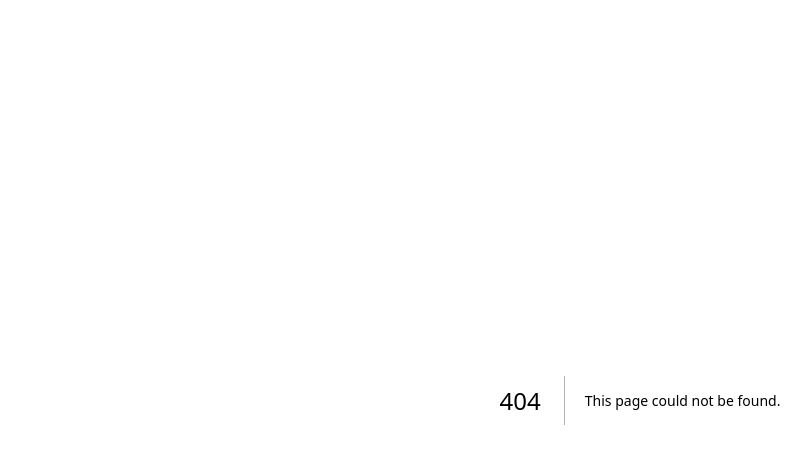
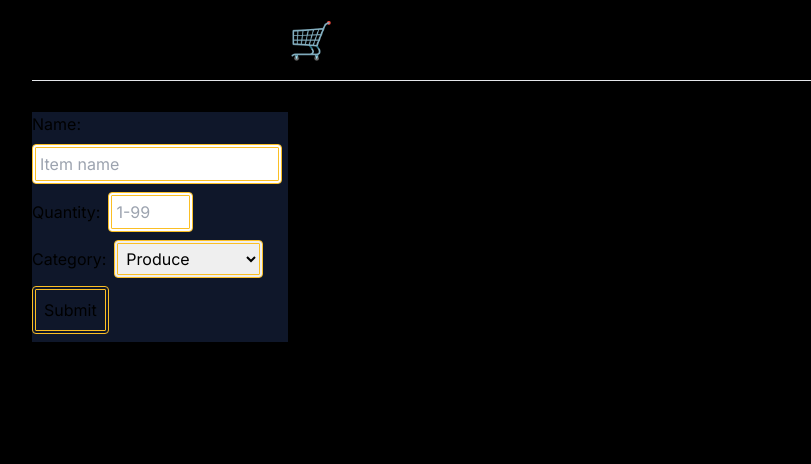
Before and after one commit to jlicious3/cprg306-assignments, a Next.js app: page /week-4 in a window 1280 px wide. Before the commit this address had no page. Shown: the top 464 px of the page, without its empty margins (0-811 px from the left). Built offline with nearby package versions, Linux system fonts and the light colour scheme.

Commit message:
commit week 4
commit

```diff
--- a/app/page.js
+++ b/app/page.js
@@ -2,6 +2,7 @@ import Image from 'next/image';
 import Link from 'next/link';
 import { FaApple } from 'react-icons/fa';
 import { DiAndroid, DiWindows } from "react-icons/di";
+
 
 
 export default function Home() {
@@ -20,7 +21,7 @@ export default function Home() {
       </div>
 
       <div className="mt-5 hover:underline hover:text-white">
-      <Link href="/week-2"> Week 4 </Link>
+      <Link href="/week-4"> Week 4 </Link>
       </div>
 
       <div className="mt-5 hover:underline hover:text-white">
--- a/app/week-3/item.js
+++ b/app/week-3/item.js
@@ -1,4 +1,3 @@
-
 const Item = ({ name, quantity, category }) => {
     return (
       <li className="bg-amber-400 p-2 m-2 rounded-lg">
--- /dev/null
+++ b/app/week-4/new-item.js
@@ -0,0 +1,88 @@
+"use client";
+
+import { useState } from "react";
+
+export default function NewItem() {
+    // Declare variables
+    const [name, setName] = useState('');
+    const [quantity, setQuantity] = useState('');
+    const [category, setCategory] = useState('Produce');
+
+    // Form submission
+    const handleSubmit = (event) => {
+      event.preventDefault(); // Prevent the form's default submission behavior
+
+      // Creating an item object with the current values of name, quantity, and category
+      const item = {
+        name: name,
+        quantity: quantity,
+        category: category
+      };
+
+      // Log the item object to the  (displayed in alert)
+      console.log(item);
+
+      // Display an alert with the current state of name quantity, and category
+      alert(`Name: ${name} \nQuantity: ${quantity} \nCategory: ${category}`);
+
+      // Reset state variables to their initial values after Submit button is clicked
+      setName('');
+      setQuantity('');
+      setCategory('Produce');
+    };
+
+    return (
+      <form className="flex-auto w-64 bg-slate-900" onSubmit={handleSubmit}>
+        {/* Name */}
+        <label>
+          Name:
+          <input className="text-black mt-2 rounded border-4 border-double border-amber-400 p-1"
+            type="text"
+            value={name}
+            onChange={(e) => setName(e.target.value)}
+            placeholder="Item name"
+            required
+
+          />
+        </label>
+        <br />
+
+        {/* Quantity */}
+        <label>
+          Quantity:
+          <input className="text-black mt-2 ml-2 rounded border-4 border-double border-amber-400 p-1"
+            type="number"
+            value={quantity}
+            onChange={(e) => setQuantity(parseInt(e.target.value))}
+            placeholder="1-99"
+            min="1"
+            max="99"
+            required
+          />
+        </label>
+        <br />
+
+        {/* Category */}
+        <label>
+          Category:
+          <select className="text-black mt-2 ml-2 rounded border-4 border-double border-amber-400 p-1" value={category} onChange={(e) => setCategory(e.target.value)}>
+            <option value="Produce">Produce</option>
+            <option value="Dairy">Dairy</option>
+            <option value="Bakery">Bakery</option>
+            <option value="Meat">Meat</option>
+            <option value="Frozen Foods">Frozen Foods</option>
+            <option value="Canned Goods">Canned Goods</option>
+            <option value="Dry Goods">Dry Goods</option>
+            <option value="Beverages">Beverages</option>
+            <option value="Snacks">Snacks</option>
+            <option value="Household">Household</option>
+            <option value="Other">Other</option>
+          </select>
+        </label>
+        <br />
+
+        {/* Submit Button */}
+        <button className="border-4 border-double border-amber-400 p-2 mt-2 mb-2 rounded hover:bg-amber-600" type="submit">Submit</button>
+      </form>
+    );
+}
--- /dev/null
+++ b/app/week-4/page.js
@@ -0,0 +1,25 @@
+import Link from "next/link";
+import NewItem from './new-item';
+import { GoArrowRight } from "react-icons/go";
+
+
+const Page = () => {
+  return (
+    <main className="bg-black min-h-screen p-8">
+    <div>
+      <h1 className="text-4xl font-bold border-b pb-5 pl-2 pt-5 fixed top-0 w-full bg-blackshadow-md">Shopping List 🛒</h1>
+      <div className="mt-20">
+      <NewItem />
+      </div>
+    </div>
+
+
+    <div className="flex hover:underline mt-10">
+        <Link href="http://localhost:3000/">Back to Assignments</Link>
+        <GoArrowRight className="mt-1 ml-1"></GoArrowRight>
+    </div>
+    </main>
+  );
+};
+
+export default Page;
```
